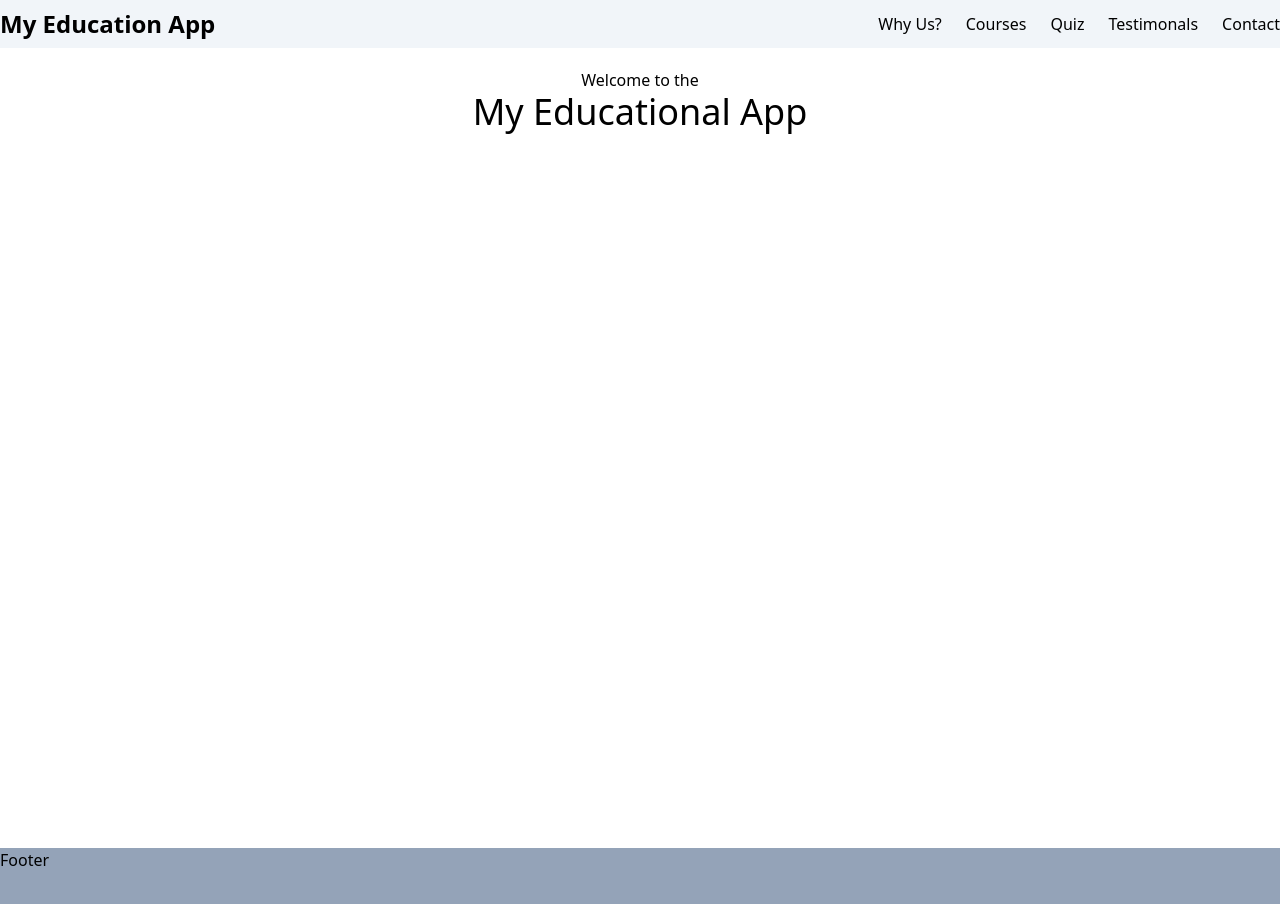
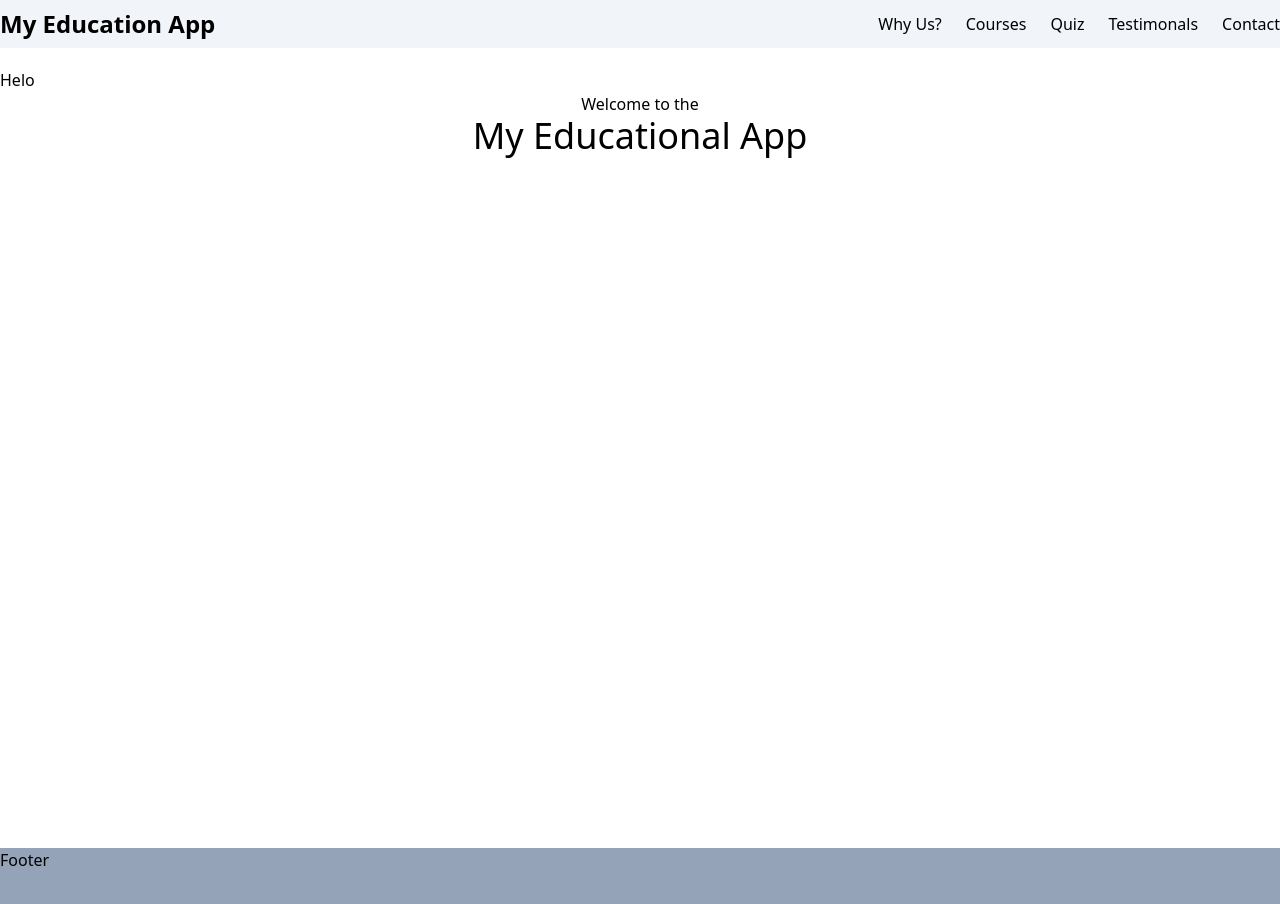
Before and after one commit to viswauiux/tutorialapp, a React (Create React App) app: page / in a window 1280 px wide. Shown: the top 904 px of the page. Built offline with nearby package versions, Linux system fonts and the light colour scheme.

Commit message:
new changes

```diff
--- a/src/components/Body.jsx
+++ b/src/components/Body.jsx
@@ -5,7 +5,7 @@ function Body() {
   return (
     <>
     <div className=' min-h-screen   m-auto pt-5'>
-
+    Helo
      <Outlet></Outlet>
 
     </div>
```
